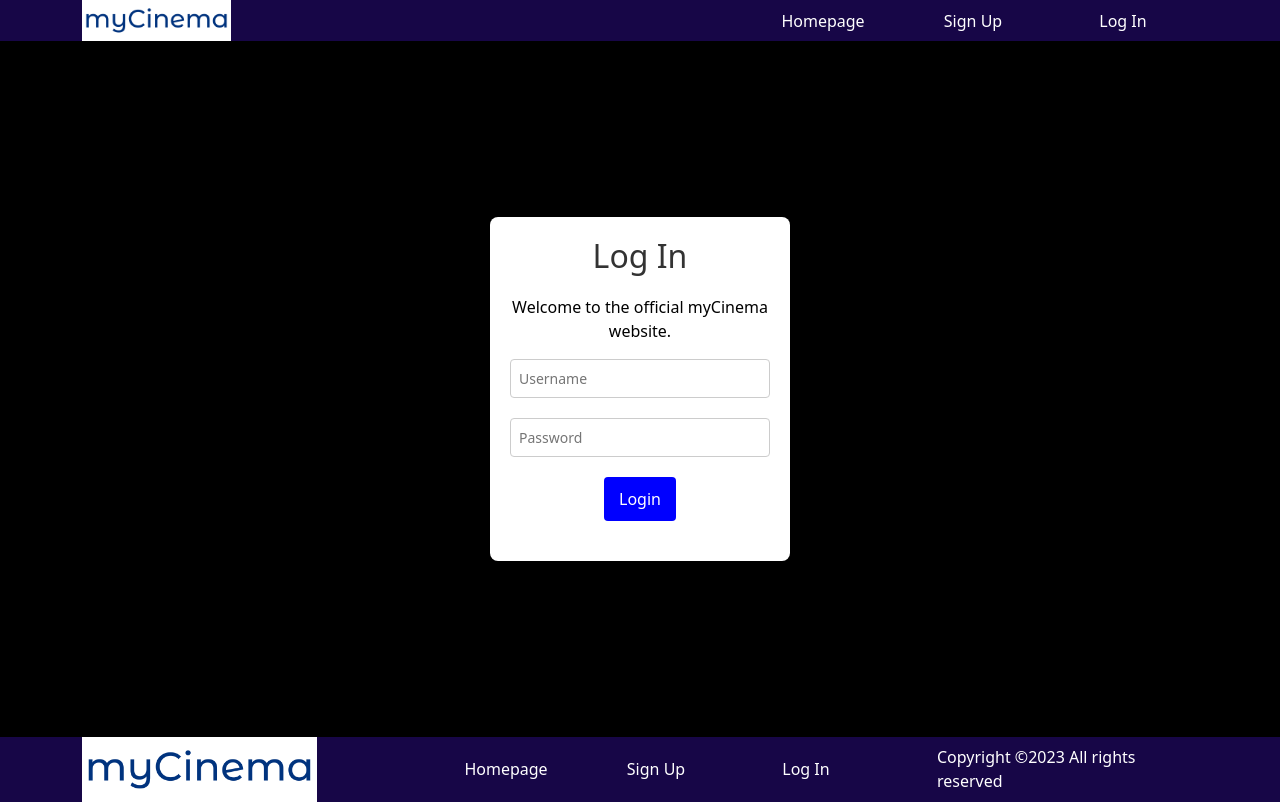
After one commit to bledarxhemaili/myCinema-Project, a PHP site: page /login.html in a window 1280 px wide. The commit adds this page. Run offline with PHP 8.4, Linux system fonts and the light colour scheme.

Commit message:
Ndryshime ne style

```diff
--- /dev/null
+++ b/login.html
@@ -0,0 +1,90 @@
+<!DOCTYPE html>
+<html lang="en">
+<head>
+    <meta charset="UTF-8">
+    <meta name="viewport" content="width=device-width, initial-scale=1.0">
+    <title>myCinema</title>
+    <link rel="shortcut icon" href="images/video1.png"/>
+
+    <link href="https://cdn.jsdelivr.net/npm/bootstrap@5.0.2/dist/css/bootstrap.min.css" rel="stylesheet" integrity="sha384-EVSTQN3/azprG1Anm3QDgpJLIm9Nao0Yz1ztcQTwFspd3yD65VohhpuuCOmLASjC" crossorigin="anonymous">
+    <link rel="stylesheet" href="style.css">
+</head>
+<body>
+    <header class="header">
+        <div class="container">
+            <div class="row">
+                <div class="col-lg-2">
+                        <a href="./index.html"><img src="images/logo.png" alt="" class="logo"></a>
+                </div>
+                <div class="col-lg-10" style="display: flex; justify-content: flex-end ; align-items: center;">
+                            <ul id="buttons">
+                                <li><a href="./index.html">Homepage</a></li>
+                                <li><a href="./signupforma.html">Sign Up</a></li>
+                                <li><a href="./login.html">Log In</a></li>
+                            </ul>
+                </div>
+            </div>
+        </div>
+    </header>
+
+<div class="container" style="display: flex; justify-content: center; align-items: center; height: 87vh;">
+    <div class="col-lg-12"  style="display: flex; justify-content: center; align-items: center;">
+    <div class="login-container">
+        <h2>Log In</h2>
+        <p style="color: black;">Welcome to the official myCinema website.</p>
+        <form id="loginForm">
+            <div class="form-group">
+                <input type="text" id="username" name="username" placeholder="Username" required>
+            </div>
+            <div class="form-group">
+                <input type="password" id="password" name="password" placeholder="Password" required>
+            </div>
+            <div class="form-group">
+                <button type="submit" name="submit"  id="button">Login</button>
+            </div>
+        </form>
+    </div>
+</div>
+</div>
+     <script>
+        function validateForm() {
+     var username = document.getElementById("username").value;
+     var password = document.getElementById("password").value;
+
+
+     var usernameRegex = /^[a-zA-Z0-9_]{3,20}$/;
+     if(!usernameRegex.test(username)){
+        alert("Please enter a valid username");
+        return false;
+     }
+     var passwordRegex = /^(?=.*[a-z])(?=.*[A-Z])(?=.*\d)[a-zA-Z\d]{8,}$/;
+     if(!passwordRegex.test(password)){
+        alert("Please enter a valid password");
+        return false;
+     }
+  return true;
+}
+  document.getElementById('button').addEventListener('click', validateForm);
+    </script>
+
+
+<footer class="footer">
+    <div class="container">
+        <div class="row">
+            <div class="col-lg-3">
+                    <a href="./index.html"><img src="images/logo.png" alt="" class="logo"></a>
+            </div>
+            <div class="col-lg-6" style="display: flex; align-items: center; justify-content: center;">
+                    <ul id="buttons">
+                        <li><a href="./index.html">Homepage</a></li>
+                        <li><a href="./signupforma.html">Sign Up</a></li>
+                        <li><a href="./login.html">Log In</a></li>
+                    </ul>
+            </div>
+            <div class="col-lg-3" style="display: flex; align-items: center; justify-content: center;">
+                <p style="margin: 0;">Copyright &copy;<script>document.write(new Date().getFullYear());</script> All rights reserved</p>
+            </div>
+          </div>
+      </div>
+  </footer>
+</body>
--- a/signupforma.html
+++ b/signupforma.html
@@ -40,7 +40,7 @@
     </header>
 
     <section>
-        <div class="container" style="display: flex; justify-content: center; align-items: center; height: 100vh">
+        <div class="container" style="display: flex; justify-content: center; align-items: center; height: 87vh">
             <div class="col-lg-12"  style="display: flex; justify-content: center; align-items: center;">
                 <div class="login-container" style="width: 350px;">
                     <h2>Sign Up</h2>
@@ -122,7 +122,7 @@
     </script>
 
 <footer class="footer">
-    <div class="container">
+    <div class="container" >
         <div class="row">
             <div class="col-lg-3">
                     <a href="./index.html"><img src="images/logo.png" alt="" class="logo"></a>
--- a/style.css
+++ b/style.css
@@ -150,11 +150,17 @@ ul li{
     height: 70px;
 }
   footer{
-    display:flex;
-    justify-content: center;
-    align-items: center;
+    /* position:absolute;
+    bottom:0;
+    width:100%; */
     background-color: #170647;
-    height: 80px;
+  }
+
+  .footer1{
+     position:absolute;
+    bottom:0;
+    width:100%;
+    background-color: #170647;
   }
 
 
@@ -310,3 +316,12 @@ ol li{
   justify-content: center;
   align-items: center;
 }
+
+
+#divi{
+ width: 100%;
+ height: 80%;
+  display: flex;
+  align-items: center;
+  justify-content: center;
+}
```
Also changed, not shown: booking.html (+20 -17 lines), details.html (+13 -8 lines), 1 other file.
